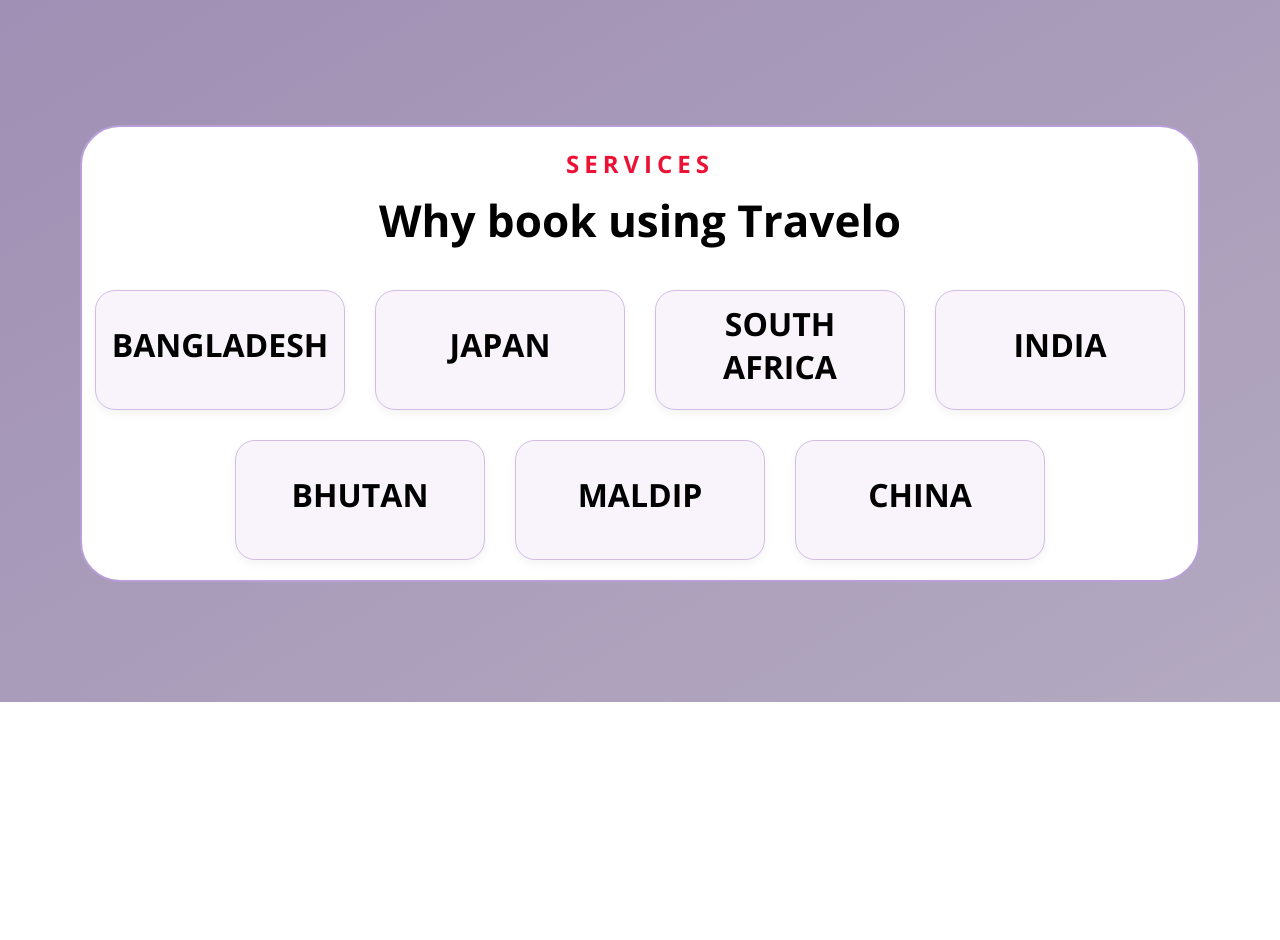
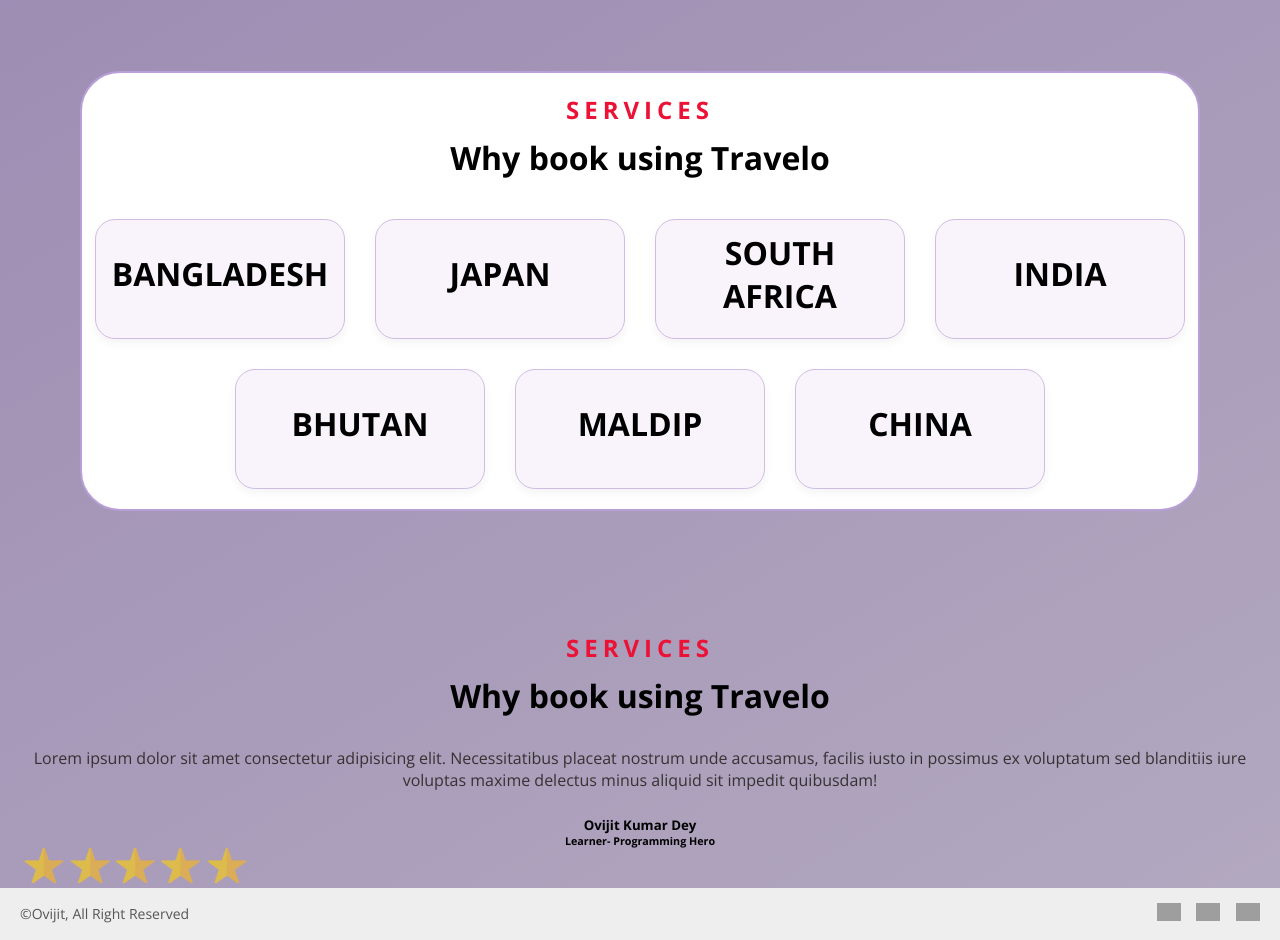
Before and after one commit to ovijit96/module_4, a plain HTML site: page TOUR_MAMA.HTML in a window 1280 px wide. Shown: the part 1960-2900 px from the top of the page. Before the commit the page ends 2662 px from the top, so only its background shows below. Drawn offline with nearby package versions, Linux system fonts and the light colour scheme; grey boxes are pictures that could not be loaded.

Commit message:
finish code

```diff
--- a/TOUR_MAMA.HTML
+++ b/TOUR_MAMA.HTML
@@ -127,6 +127,33 @@
     </div>
   </section>
 
-
+  <section>
+    <div class="">
+      <div class="heading-content">
+        <h4>SERVICES</h4>
+        <h2>Why book using Travelo</h2>
+      </div>
+      <div>
+        <div class="service-description">
+          <p>Lorem ipsum dolor sit amet consectetur adipisicing elit. Necessitatibus placeat nostrum unde accusamus, facilis iusto in possimus ex voluptatum sed blanditiis iure voluptas maxime delectus minus aliquid sit impedit quibusdam!</p>
+        </div>
+        <div class="review-stars">
+          <h5>Ovijit Kumar Dey</h5>
+          <h6>Learner-  Programming Hero</h6>
+        </div>
+        <div><img src="assests/star-reviews.png" alt="star_review"></div>
+      </div>
+    </div>
+  </section>
+  <section>
+   <footer class="footer">
+      <p>©Ovijit, All Right Reserved</p>
+      <div class="social-icons">
+        <img src="https://img.icons8.com/?size=24&id=3866&format=png" alt="Facebook">
+        <img src="https://img.icons8.com/?size=32&id=16338&format=png" alt="Twitter">
+        <img src="https://img.icons8.com/?size=30&id=dz63urxyxSdO&format=png" alt="Instagram">
+      </div>
+    </footer>
+  </section>
 </body>
 </html>
--- a/style.css
+++ b/style.css
@@ -221,3 +221,91 @@ p {
   box-shadow: 0 4px 10px rgba(0, 0, 0, 0.05);
 
 }
+
+/* service Section Styling */
+.services-section {
+  max-width: 1000px;
+  margin: 0 auto;
+  padding: 40px 20px;
+  font-family: 'Segoe UI', Tahoma, Geneva, Verdana, sans-serif;
+  background-color: #f9f9f9;
+  border-radius: 12px;
+  box-shadow: 0 4px 20px rgba(0, 0, 0, 0.05);
+}
+
+/* Heading Styles */
+.heading-content {
+  text-align: center;
+  margin-bottom: 30px;
+}
+
+.heading-content h4 {
+  color: rgb(235, 18, 54);
+  font-weight: bold;
+  letter-spacing: 5px;
+  margin-bottom: 10px;
+}
+
+.heading-content h2 {
+  font-size: 32px;
+  color: black;
+}
+
+/* Description Text */
+.service-description {
+  text-align: center;
+  color: #363232;
+  margin-bottom: 25px;
+  padding: 0 15px;
+}
+
+/* Reviewer Info */
+.reviewer-info {
+  margin: 20px 0 10px;
+  text-align: center;
+
+}
+
+.reviewer-info h5 {
+  font-size: 18px;
+  color: #222;
+  margin: 5px 0;
+}
+
+.reviewer-info h6 {
+  font-size: 14px;
+  color: #888;
+  margin: 0;
+}
+
+/* Star Rating Image */
+.review-stars {
+  text-align: center;
+  margin-top: 15px;
+  /*  */
+
+}
+
+.review-stars img {
+
+  max-width: 120px;
+  position: absolute;
+  bottom:10px;
+  left: 10px;
+
+}
+
+.footer {
+  display: flex;
+  justify-content: space-between;
+  align-items: center;
+  padding: 15px 20px;
+  background: #eee;
+  font-size: 14px;
+  color: #555;
+}
+
+.social-icons img {
+  width: 24px;
+  margin-left: 12px;
+}
```
